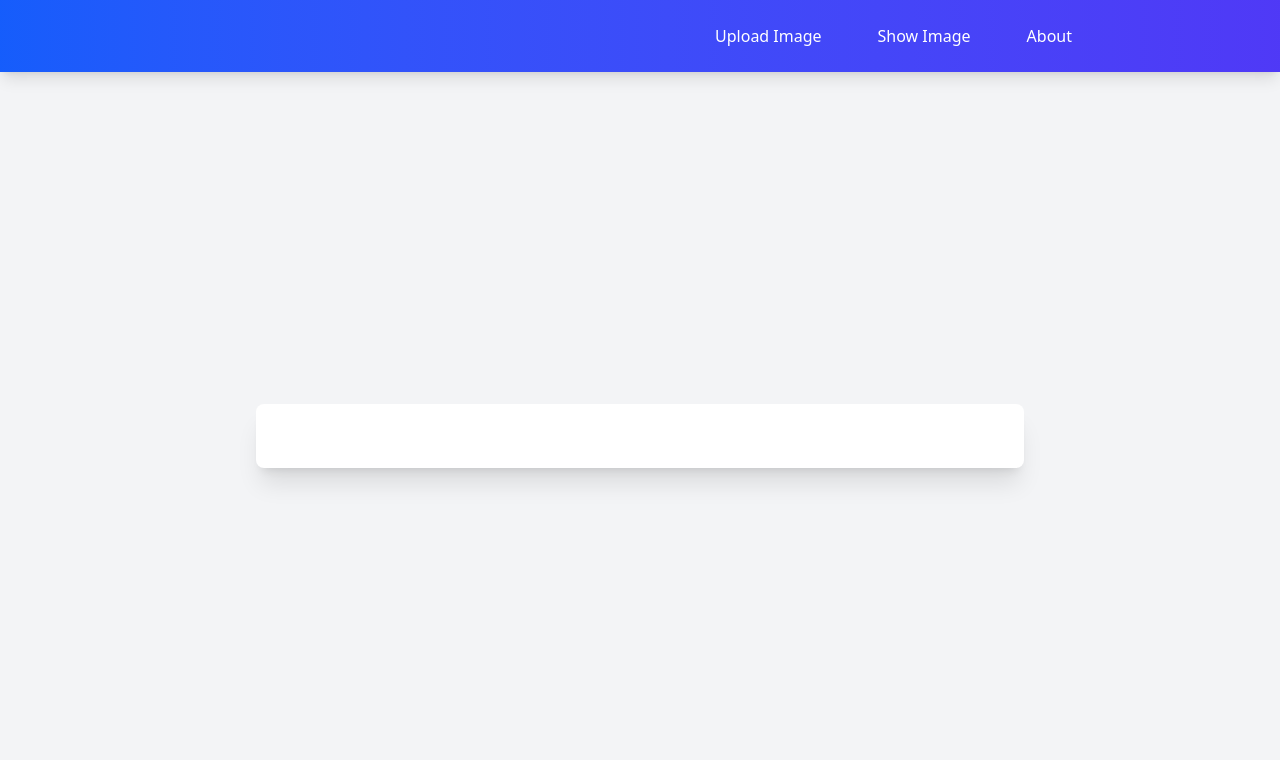
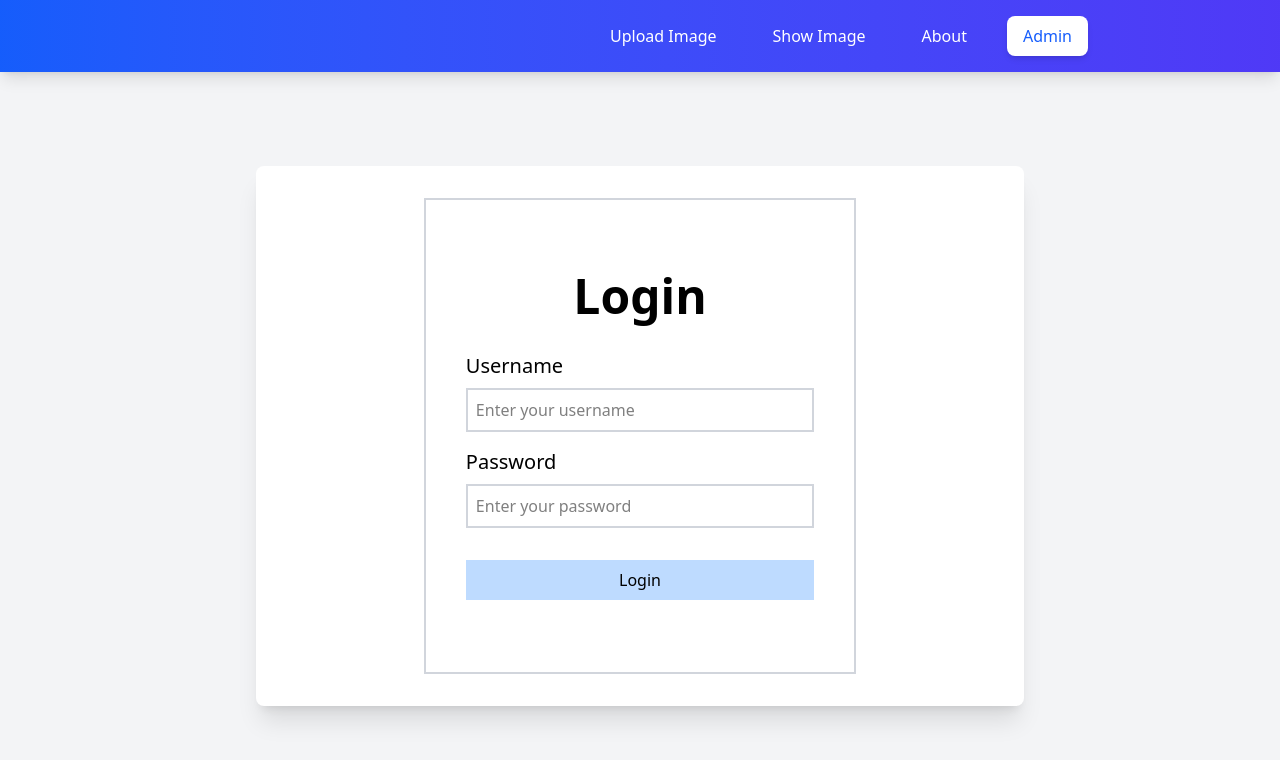
Before and after one commit to chotipats2092002/CoE-Access-Control, a React (Vite) app in the folder web/: page /admin in a window 1280 px wide. Shown: the top 760 px of the page. Built offline with nearby package versions, Linux system fonts and the light colour scheme.

Commit message:
addmin-login

```diff
--- a/web/src/App.tsx
+++ b/web/src/App.tsx
@@ -3,6 +3,7 @@ import Navbar from "./components/Navbar";
 import UploadImage from "./pages/UploadImage";
 import ShowImage from "./pages/ShowImage";
 import About from "./pages/About";
+import AdminLogin from "./pages/Admin-login";
 
 function App() {
   return (
@@ -15,6 +16,7 @@ function App() {
               <Route path="/" element={<UploadImage />} />
               <Route path="/show" element={<ShowImage />} />
               <Route path="/about" element={<About />} />
+              <Route path="/admin" element={<AdminLogin />} />
             </Routes>
           </div>
         </div>
--- /dev/null
+++ b/web/src/components/Form.tsx
@@ -0,0 +1,45 @@
+import { useState } from "react";
+
+const LoginForm = (props) => {
+    const [username, setUsername] = useState("");
+    const [password, setPassword] = useState("");
+
+    const handleSubmit = (e) => {
+        e.preventDefault();
+        props.onLogin(username, password);
+    }
+
+    return (
+        <div className="flex justify-center items-center">
+            <form onSubmit={handleSubmit}
+            className="flex flex-col border-2 border-gray-300 max-w-md px-10 py-18">
+                <div className="text-5xl font-semibold text-center ">Login</div>
+                <div className="mt-8">
+                    <label className="text-xl font-medium ">Username</label>
+                    <input className="w-full border-2 border-gray-300 p-2 mt-2"
+                        type="text"
+                        placeholder="Enter your username"
+                        value={username}
+                    onChange={(e) => setUsername(e.target.value)}
+                    />
+                </div>
+                <div className="mt-4">
+                    <label className="text-xl font-medium ">Password</label>
+                    <input className="w-full border-2 border-gray-300 p-2 mt-2"
+                        type="password"
+                        placeholder="Enter your password"
+                        value={password}
+                        onChange={(e) => setPassword(e.target.value)}
+                    />
+                </div>
+                <div className="mt-8 flex flex-col">
+                    <button type="submit" className="bg-blue-200 text-black font-medium p-2">Login</button>
+                </div>
+            </form>
+        </div>
+
+    )
+
+}
+
+export default LoginForm;
--- a/web/src/components/Navbar.tsx
+++ b/web/src/components/Navbar.tsx
@@ -6,6 +6,7 @@ const Navbar = () => {
     { path: "/", name: "Upload Image" },
     { path: "/show", name: "Show Image" },
     { path: "/about", name: "About" },
+    { path: "/admin", name: "Admin" },
   ]
 
   return (
--- /dev/null
+++ b/web/src/pages/Admin-login.tsx
@@ -0,0 +1,16 @@
+import LoginForm from "../components/Form";
+
+const AdminLogin = () => {
+  const handleLogin = (username, password) => {
+    console.log("Username:", username);
+    console.log("Password:", password);
+  }
+
+  return (
+    <div className="">
+        <LoginForm onLogin={handleLogin} />
+    </div>
+  )
+}
+
+export default AdminLogin;
```
